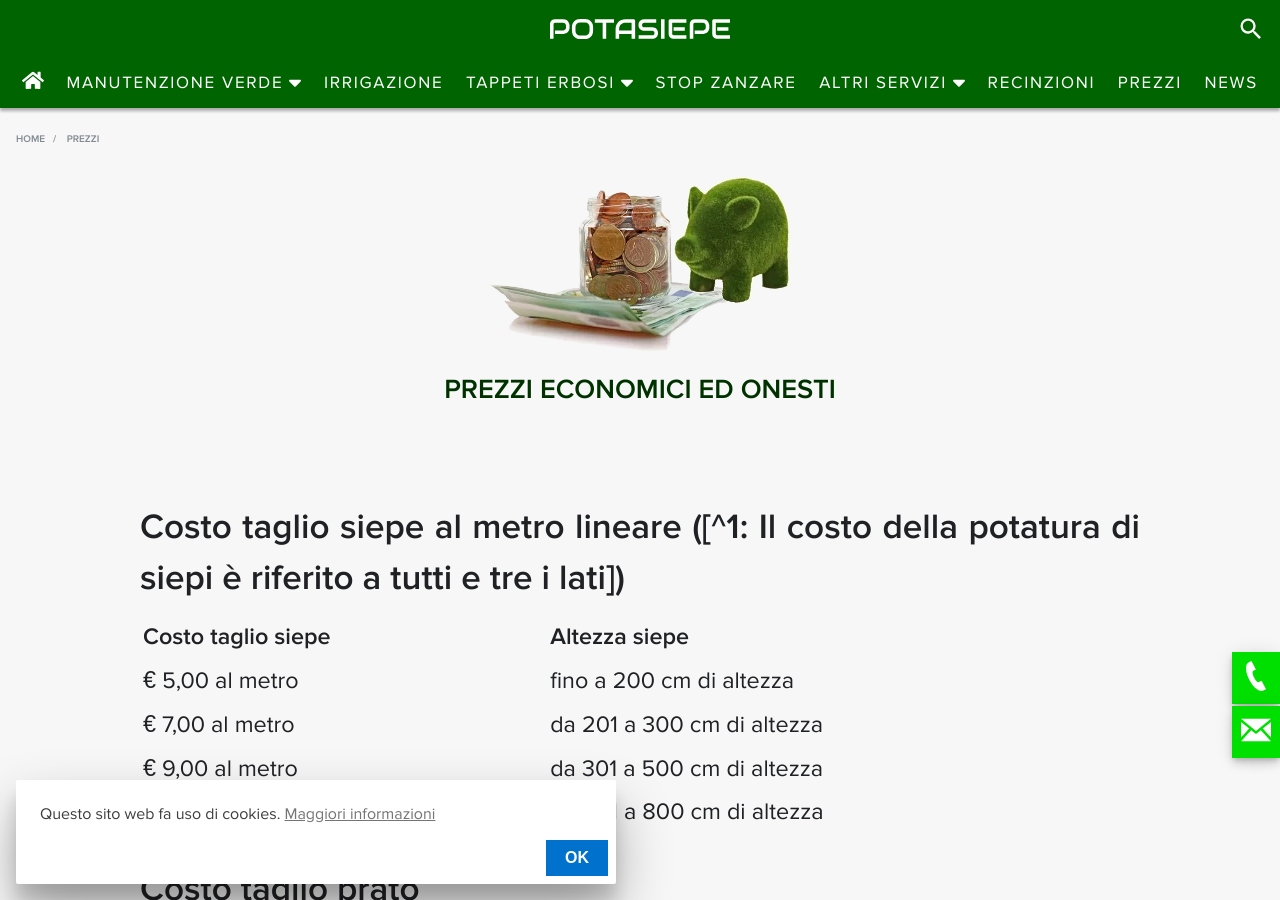
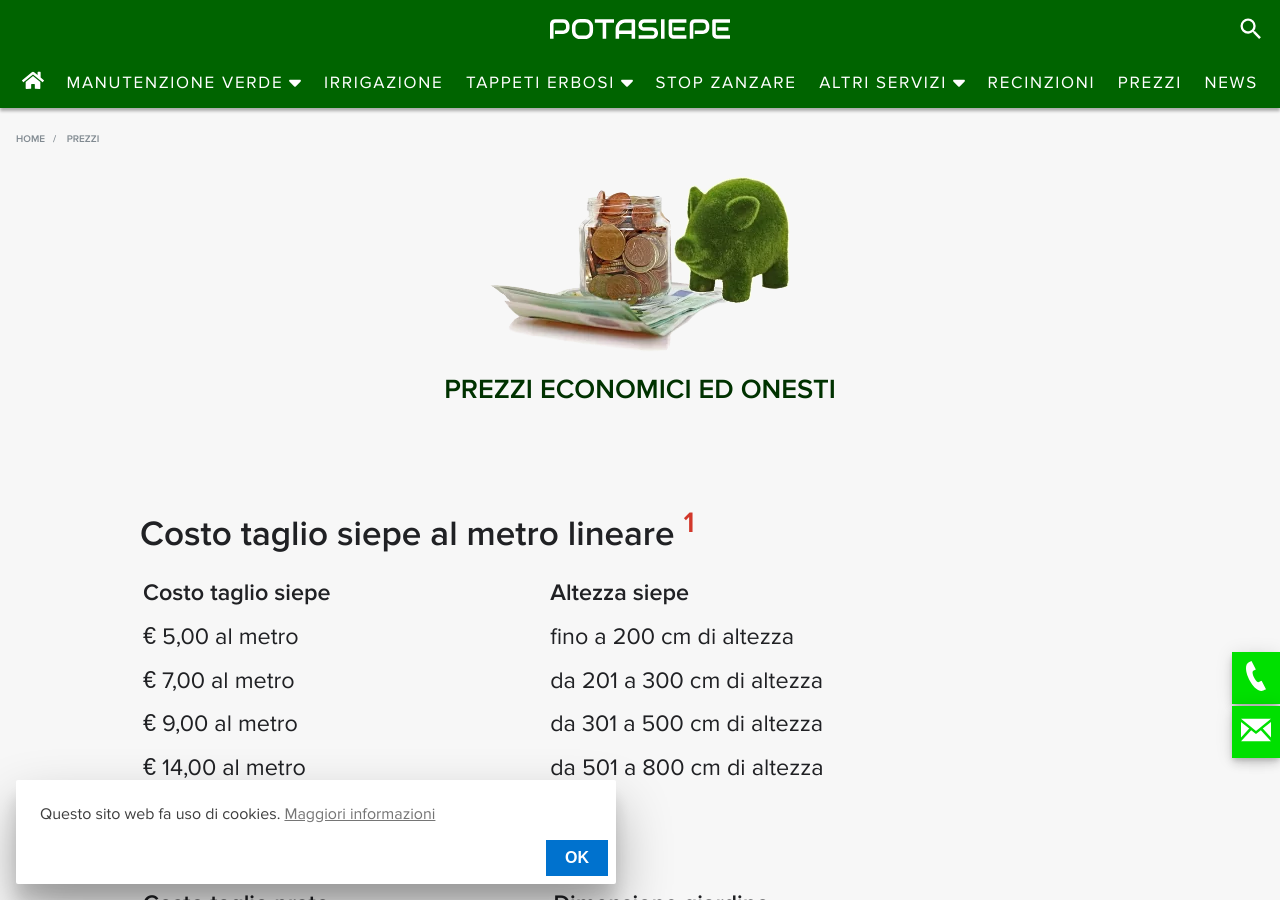
Before and after one commit to enricocaputo/enricocaputo.github.io, a Jekyll site: the page built from pages/prezzi.md, in a window 1280 px wide and 900 px high. Built offline with Jekyll 4.4.1, drawn with Linux system fonts in a browser that asks for light colours; some of the changed text lies outside the part shown.

Commit message:
prezzi note 2

```diff
--- a/pages/prezzi.md
+++ b/pages/prezzi.md
@@ -17,7 +17,7 @@ last_modified_at: 2022-02-27T8:39
 
 <br>
 
-## Costo taglio siepe al metro lineare ([^1: Il costo della potatura di siepi è riferito a tutti e tre i lati])
+## Costo taglio siepe al metro lineare [^1]
 
 | Costo taglio siepe | Altezza siepe |
 |--------------------|---------------|
```
Also changed, not shown: other parts of pages/prezzi.md (+2 -0 lines).
